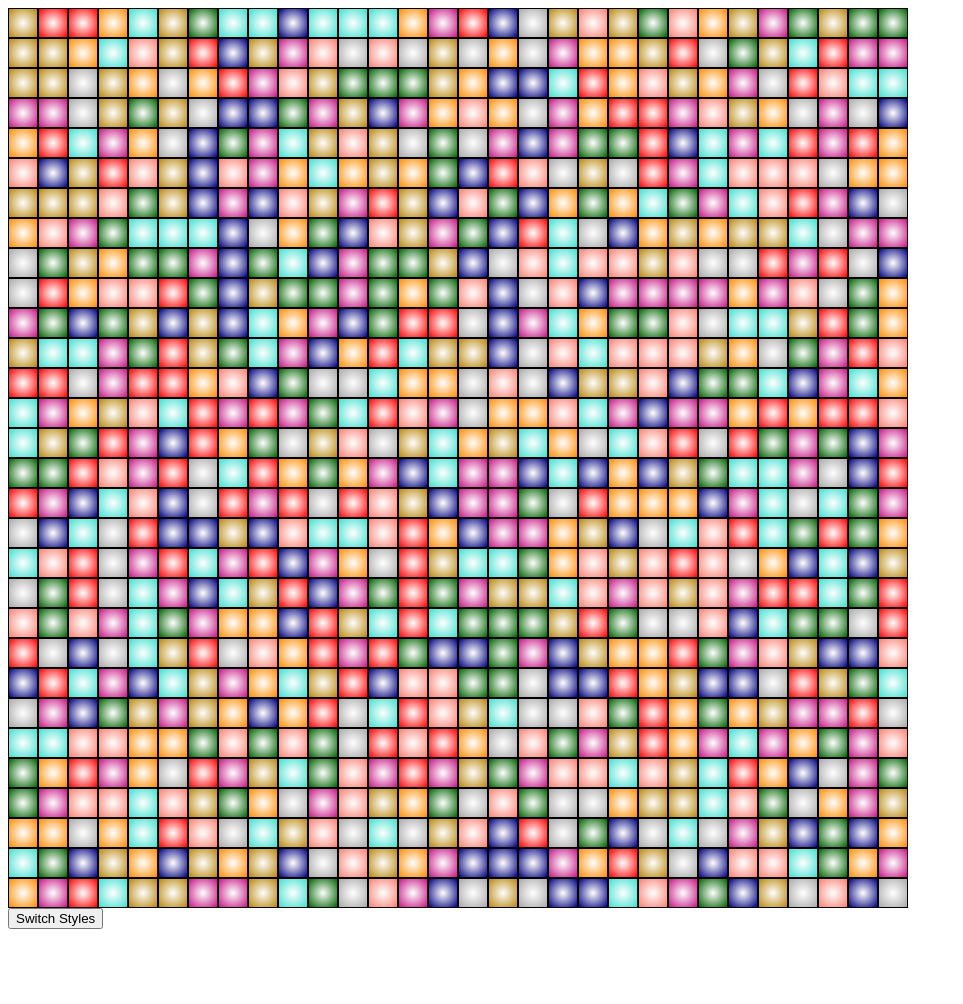
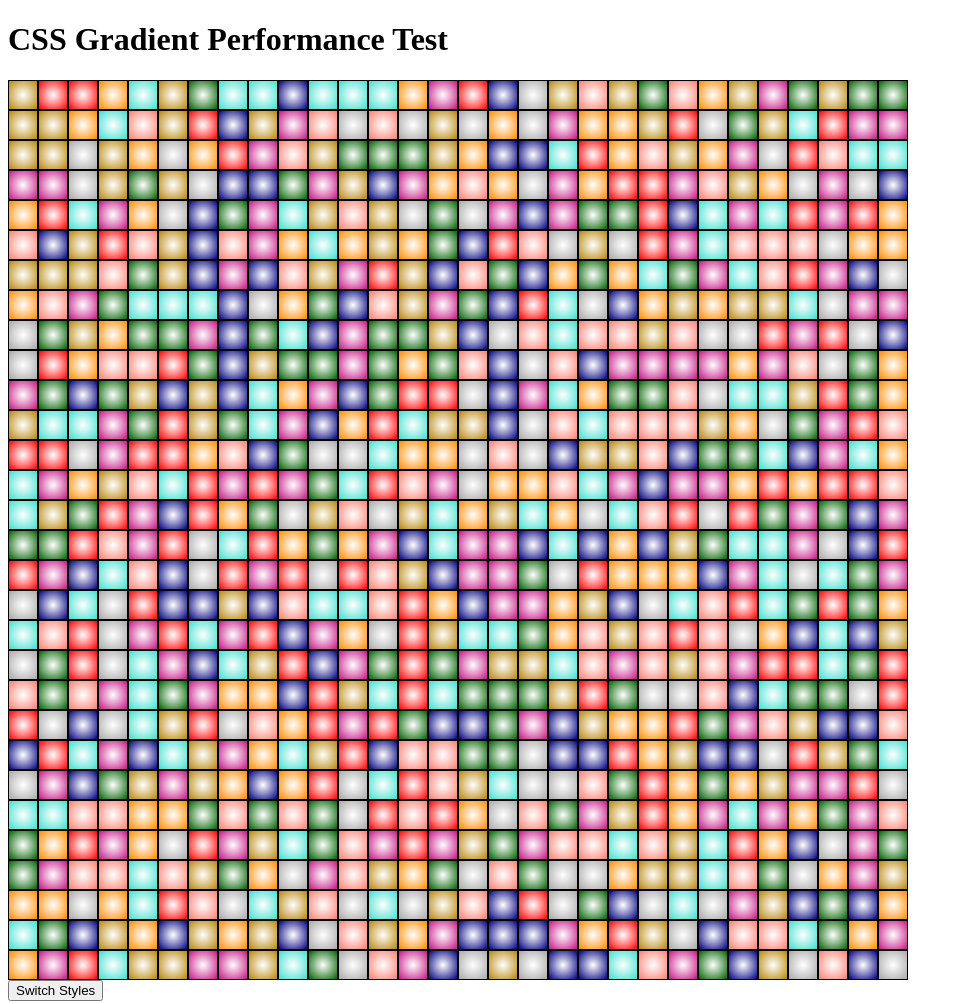
Before and after one commit to droberts-ada/css-gradient-test, a plain HTML site: page index.html in a window 1280 px wide. Shown: the whole page, without its empty margins (0-963 px from the left). Before the commit the page ends 937 px from the top, so only its background shows below. Drawn offline with nearby package versions, Linux system fonts and the light colour scheme.

Commit message:
Update index.html

```diff
--- a/index.html
+++ b/index.html
@@ -14,6 +14,7 @@
     <script type="text/javascript" src="index.js"></script>
   </head>
   <body>
+    <h1>CSS Gradient Performance Test</h1>
 
     <main id="main" class="gradient">
     </main>
```
